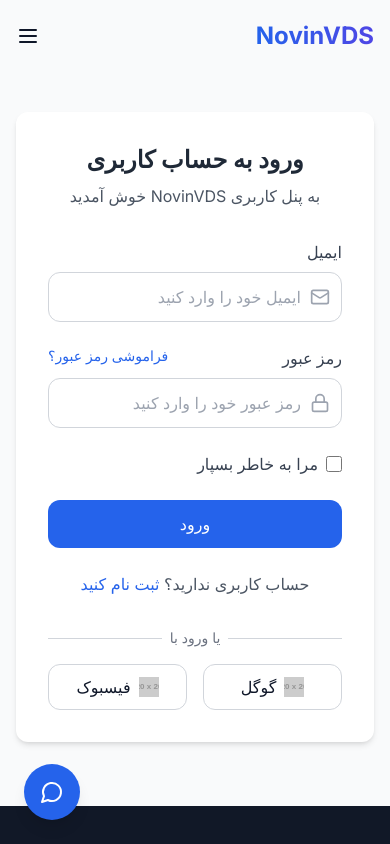
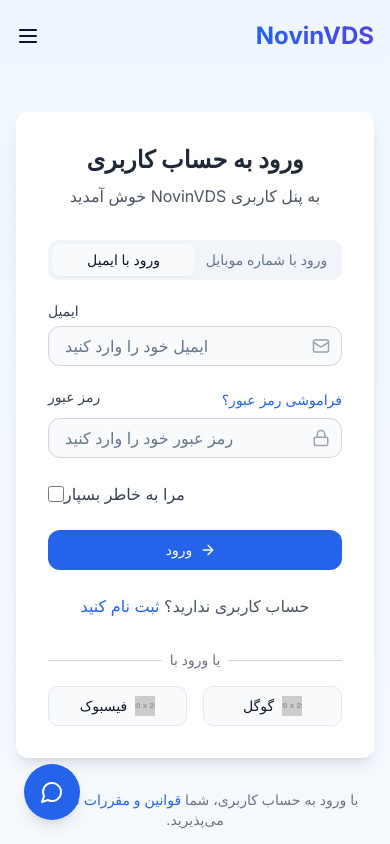
Before and after one commit to Darklord2025/novinvds, a React (Vite) app: page /login in a window 390 px wide. Shown: the top 844 px of the page. Built offline with nearby package versions, Linux system fonts and the light colour scheme.

Commit message:
feat: Enhance login page with phone number login and UI improvements
This commit adds a phone number login option to the login page and improves the UI with better graphics and animations.

```diff
--- a/src/components/ui/tabs.tsx
+++ b/src/components/ui/tabs.tsx
@@ -1,3 +1,4 @@
+
 import * as React from "react"
 import * as TabsPrimitive from "@radix-ui/react-tabs"
 
--- a/src/index.css
+++ b/src/index.css
@@ -113,3 +113,18 @@
     @apply py-16 md:py-24;
   }
 }
+
+@keyframes slide-up {
+  0% {
+    transform: translateY(20px);
+    opacity: 0;
+  }
+  100% {
+    transform: translateY(0);
+    opacity: 1;
+  }
+}
+
+.animate-slide-up {
+  animation: slide-up 0.5s ease forwards;
+}
--- a/src/pages/Login.tsx
+++ b/src/pages/Login.tsx
@@ -1,30 +1,59 @@
 
 import React, { useState } from 'react';
 import { Link, useNavigate } from 'react-router-dom';
-import { Mail, Lock, User, ArrowRight } from 'lucide-react';
+import { Mail, Lock, Phone, User, ArrowRight, X } from 'lucide-react';
 import Navbar from '../components/Navbar';
 import Footer from '../components/Footer';
+import { Button } from '@/components/ui/button';
+import { Input } from '@/components/ui/input';
+import { Tabs, TabsContent, TabsList, TabsTrigger } from '@/components/ui/tabs';
+import { Label } from '@/components/ui/label';
+import { InputOTP, InputOTPGroup, InputOTPSlot } from '@/components/ui/input-otp';
 
 const Login = () => {
   const [email, setEmail] = useState('');
   const [password, setPassword] = useState('');
+  const [phoneNumber, setPhoneNumber] = useState('');
+  const [verificationCode, setVerificationCode] = useState('');
   const [rememberMe, setRememberMe] = useState(false);
+  const [loginMethod, setLoginMethod] = useState('email');
+  const [showOtp, setShowOtp] = useState(false);
   const navigate = useNavigate();
 
   const handleSubmit = (e: React.FormEvent) => {
     e.preventDefault();
-    // For demonstration purposes, we'll just redirect to the user panel
+    if (loginMethod === 'email') {
       console.log({ email, password, rememberMe });
+    } else if (loginMethod === 'phone') {
+      if (showOtp) {
+        console.log({ phoneNumber, verificationCode, rememberMe });
+      } else {
+        // In a real app, this would trigger sending OTP to the phone
+        setShowOtp(true);
+        return; // Don't navigate yet
+      }
+    }
     navigate('/user-panel');
   };
 
+  const handleRequestOtp = () => {
+    // In a real app, this would trigger sending OTP to the phone
+    console.log('Sending OTP to', phoneNumber);
+    setShowOtp(true);
+  };
+
+  const resetOtp = () => {
+    setVerificationCode('');
+    setShowOtp(false);
+  };
+
   return (
-    <div className="min-h-screen bg-gray-50">
+    <div className="min-h-screen bg-gradient-to-b from-blue-50 to-white">
       <Navbar />
 
       <div className="pt-28 pb-16">
         <div className="container mx-auto px-4">
-          <div className="max-w-md mx-auto bg-white rounded-xl shadow-md overflow-hidden">
+          <div className="max-w-md mx-auto bg-white rounded-xl shadow-lg overflow-hidden transition-all duration-300 hover:shadow-xl animate-slide-up">
             <div className="p-8">
               <div className="text-center mb-8">
                 <h2 className="text-2xl font-bold text-gray-800">ورود به حساب کاربری</h2>
@@ -33,21 +62,28 @@ const Login = () => {
                 </p>
               </div>
 
+              <Tabs defaultValue="email" className="w-full" onValueChange={setLoginMethod}>
+                <TabsList className="grid w-full grid-cols-2 mb-6">
+                  <TabsTrigger value="email" className="text-sm">ورود با ایمیل</TabsTrigger>
+                  <TabsTrigger value="phone" className="text-sm">ورود با شماره موبایل</TabsTrigger>
+                </TabsList>
+
+                <TabsContent value="email">
                   <form onSubmit={handleSubmit} className="space-y-6">
                     <div>
-                  <label htmlFor="email" className="block text-gray-700 font-medium mb-2">
+                      <Label htmlFor="email" className="block text-gray-700 font-medium mb-2">
                         ایمیل
-                  </label>
+                      </Label>
                       <div className="relative">
                         <div className="absolute right-3 top-1/2 transform -translate-y-1/2 text-gray-400">
-                      <Mail size={20} />
+                          <Mail size={18} />
                         </div>
-                    <input
+                        <Input
                           type="email"
                           id="email"
                           value={email}
                           onChange={(e) => setEmail(e.target.value)}
-                      className="w-full pl-4 pr-10 py-3 border border-gray-300 rounded-lg focus:outline-none focus:ring-2 focus:ring-blue-500"
+                          className="w-full pl-4 pr-10 py-2 border border-gray-300 rounded-lg focus:outline-none focus:ring-2 focus:ring-blue-500"
                           placeholder="ایمیل خود را وارد کنید"
                           required
                         />
@@ -56,23 +92,23 @@ const Login = () => {
 
                     <div>
                       <div className="flex justify-between mb-2">
-                    <label htmlFor="password" className="block text-gray-700 font-medium">
+                        <Label htmlFor="password" className="block text-gray-700 font-medium">
                           رمز عبور
-                    </label>
+                        </Label>
                         <Link to="/forgot-password" className="text-blue-600 text-sm hover:underline">
                           فراموشی رمز عبور؟
                         </Link>
                       </div>
                       <div className="relative">
                         <div className="absolute right-3 top-1/2 transform -translate-y-1/2 text-gray-400">
-                      <Lock size={20} />
+                          <Lock size={18} />
                         </div>
-                    <input
+                        <Input
                           type="password"
                           id="password"
                           value={password}
                           onChange={(e) => setPassword(e.target.value)}
-                      className="w-full pl-4 pr-10 py-3 border border-gray-300 rounded-lg focus:outline-none focus:ring-2 focus:ring-blue-500"
+                          className="w-full pl-4 pr-10 py-2 border border-gray-300 rounded-lg focus:outline-none focus:ring-2 focus:ring-blue-500"
                           placeholder="رمز عبور خود را وارد کنید"
                           required
                         />
@@ -92,14 +128,108 @@ const Login = () => {
                       </label>
                     </div>
 
-                <button
+                    <Button
                       type="submit"
                       className="w-full bg-blue-600 text-white py-3 rounded-lg hover:bg-blue-700 transition-colors font-medium"
                     >
-                  ورود
+                      ورود <ArrowRight className="mr-2 h-4 w-4" />
+                    </Button>
+                  </form>
+                </TabsContent>
+
+                <TabsContent value="phone">
+                  <form onSubmit={handleSubmit} className="space-y-6">
+                    <div>
+                      <Label htmlFor="phone" className="block text-gray-700 font-medium mb-2">
+                        شماره موبایل
+                      </Label>
+                      <div className="relative">
+                        <div className="absolute right-3 top-1/2 transform -translate-y-1/2 text-gray-400">
+                          <Phone size={18} />
+                        </div>
+                        <Input
+                          type="tel"
+                          id="phone"
+                          value={phoneNumber}
+                          onChange={(e) => setPhoneNumber(e.target.value)}
+                          className="w-full pl-4 pr-10 py-2 border border-gray-300 rounded-lg focus:outline-none focus:ring-2 focus:ring-blue-500"
+                          placeholder="شماره موبایل خود را وارد کنید"
+                          required
+                          disabled={showOtp}
+                        />
+                      </div>
+                    </div>
+
+                    {showOtp ? (
+                      <div className="space-y-4">
+                        <div className="flex justify-between items-center">
+                          <Label htmlFor="otp" className="block text-gray-700 font-medium">
+                            کد تایید
+                          </Label>
+                          <button
+                            type="button"
+                            onClick={resetOtp}
+                            className="text-blue-600 text-sm hover:underline flex items-center"
+                          >
+                            <X size={14} className="mr-1" /> تغییر شماره
                           </button>
+                        </div>
+                        <div className="flex justify-center py-2">
+                          <InputOTP
+                            maxLength={5}
+                            value={verificationCode}
+                            onChange={(value) => setVerificationCode(value)}
+                            render={({ slots }) => (
+                              <InputOTPGroup className="gap-2">
+                                {slots.map((slot, index) => (
+                                  <InputOTPSlot key={index} {...slot} index={index} className="w-10 h-12" />
+                                ))}
+                              </InputOTPGroup>
+                            )}
+                          />
+                        </div>
+                        <div className="text-center text-sm text-gray-500">
+                          کد تایید به شماره {phoneNumber} ارسال شد
+                        </div>
+                      </div>
+                    ) : (
+                      <Button
+                        type="button"
+                        onClick={handleRequestOtp}
+                        className="w-full bg-blue-600 text-white py-3 rounded-lg hover:bg-blue-700 transition-colors font-medium"
+                      >
+                        دریافت کد تایید
+                      </Button>
+                    )}
 
-                <div className="text-center">
+                    {showOtp && (
+                      <>
+                        <div className="flex items-center">
+                          <input
+                            type="checkbox"
+                            id="remember-phone"
+                            checked={rememberMe}
+                            onChange={(e) => setRememberMe(e.target.checked)}
+                            className="h-4 w-4 text-blue-600 border-gray-300 rounded"
+                          />
+                          <label htmlFor="remember-phone" className="mr-2 text-gray-700">
+                            مرا به خاطر بسپار
+                          </label>
+                        </div>
+
+                        <Button
+                          type="submit"
+                          className="w-full bg-blue-600 text-white py-3 rounded-lg hover:bg-blue-700 transition-colors font-medium"
+                        >
+                          ورود <ArrowRight className="mr-2 h-4 w-4" />
+                        </Button>
+                      </>
+                    )}
+                  </form>
+                </TabsContent>
+              </Tabs>
+
+              <div className="text-center mt-6">
                 <p className="text-gray-600">
                   حساب کاربری ندارید؟{' '}
                   <Link to="/register" className="text-blue-600 hover:underline">
@@ -107,7 +237,6 @@ const Login = () => {
                   </Link>
                 </p>
               </div>
-              </form>
 
               <div className="mt-8">
                 <div className="relative">
@@ -120,17 +249,23 @@ const Login = () => {
                 </div>
 
                 <div className="mt-4 grid grid-cols-2 gap-4">
-                  <button className="w-full flex justify-center items-center gap-2 py-2.5 border border-gray-300 rounded-lg hover:bg-gray-50 transition-colors">
+                  <Button variant="outline" className="w-full flex justify-center items-center gap-2 py-2.5 transition-transform hover:scale-105 duration-200">
                     <img src="https://placehold.co/20x20/333333/FFFFFF/png?text=G" alt="Google" className="w-5 h-5" />
                     گوگل
-                  </button>
-                  <button className="w-full flex justify-center items-center gap-2 py-2.5 border border-gray-300 rounded-lg hover:bg-gray-50 transition-colors">
+                  </Button>
+                  <Button variant="outline" className="w-full flex justify-center items-center gap-2 py-2.5 transition-transform hover:scale-105 duration-200">
                     <img src="https://placehold.co/20x20/3b5998/FFFFFF/png?text=F" alt="Facebook" className="w-5 h-5" />
                     فیسبوک
-                  </button>
+                  </Button>
                 </div>
               </div>
             </div>
+          </div>
+
+          <div className="mt-8 text-center">
+            <p className="text-sm text-gray-500">
+              با ورود به حساب کاربری، شما <Link to="/terms" className="text-blue-600 hover:underline">قوانین و مقررات</Link> سایت را می‌پذیرید.
+            </p>
           </div>
         </div>
       </div>
```
Lines whose indentation alone changed are shown as unchanged.
